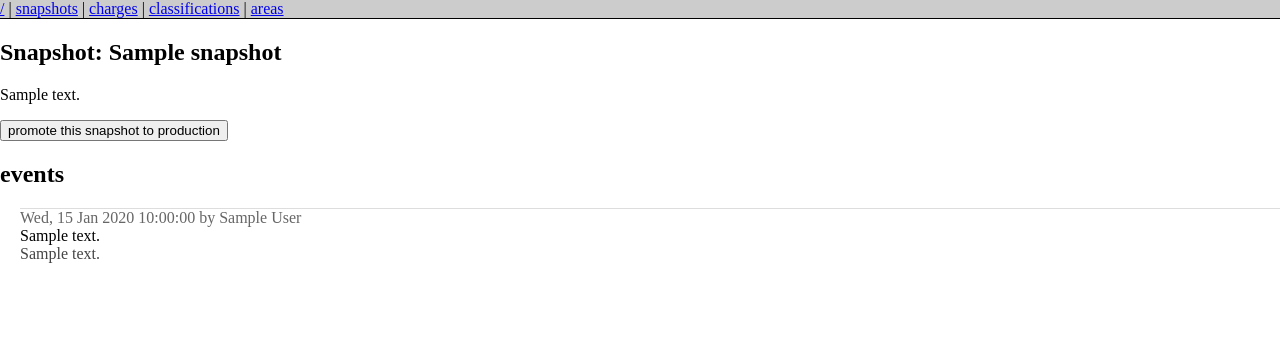
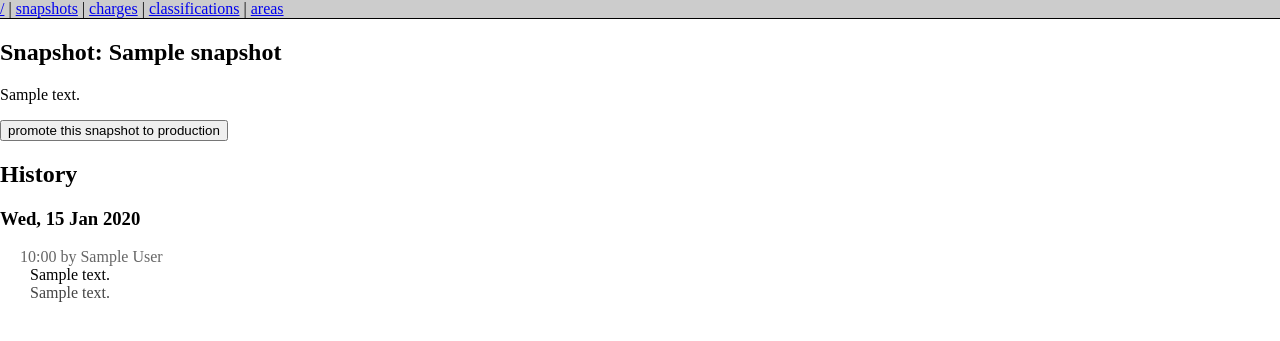
Before and after one commit to ccnmtl/ccdb, a Django app: template templates/law/edit_snapshot.html in a window 1280 px wide. Shown: the top 341 px of the page. Run offline with Django 3.2, Linux system fonts and the light colour scheme; the template is opened without the code that fills it: most values are stand-ins (such as "Sample title", 1, 10 or a date in 2020); some libraries are stand-ins or nearby versions.

Commit message:
more snapshot history formatting

```diff
--- a/media/css/site.css
+++ b/media/css/site.css
@@ -1,13 +1,13 @@
 body {margin: 0px; padding: 0px;}
 
 .event {
-    border-top: #ddd solid 1px;
-    margin-bottom: 50px;
+    margin-bottom: 10px;
     margin-left: 20px;
     padding: 0px;
 }
 .event .byline { color: #666;}
-.event .note { color: #444;}
+.event .note { color: #444; margin-left: 10px;}
+.event .description { margin-left: 10px;}
 
 #editnav { margin: 0; background-color: #ccc; border-bottom: #000 solid 1px;}
 #path { font-size: .8em; margin: 0; padding-top: .5em; background-color: #ddd; border-bottom: #000 solid 1px;}
--- a/templates/law/edit_snapshot.html
+++ b/templates/law/edit_snapshot.html
@@ -32,12 +32,13 @@
 </form>
 {% endifequal %}
 
-<h2>events</h2>
+<h2>History</h2>
 
   {% for event in snapshot.event_set.all %}
+  {% ifchanged %}<h3>{{ event.created|date:"D, d M Y" }}</h3>{% endifchanged %}
   <div class="event">
     <div class="byline">
-      {{ event.created|date:"D, d M Y H:i:s" }} by {{ event.user.first_name }} {{ event.user.last_name }}
+      {{ event.created|date:"H:i" }} by {{ event.user.first_name }} {{ event.user.last_name }}
     </div>
     <div class="description">{{ event.description|markdown }}</div>
     <div class="note">{{ event.note|markdown }}</div>
```
